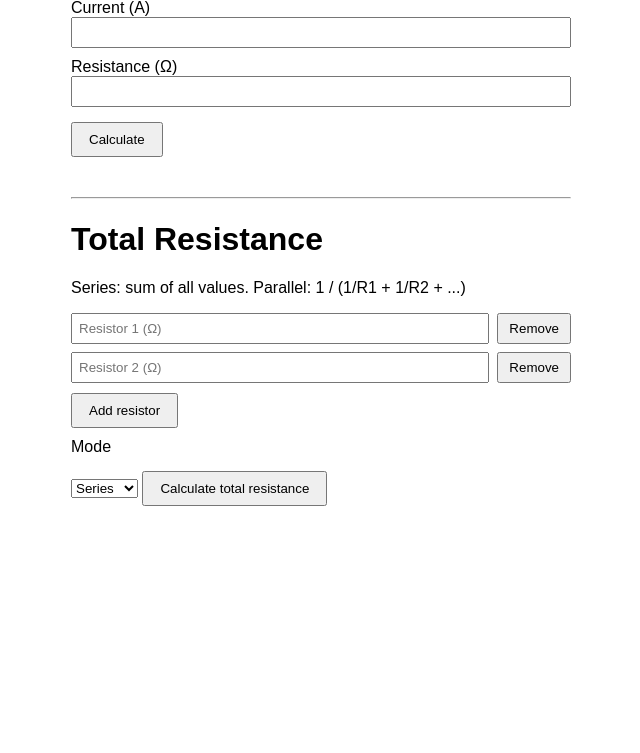
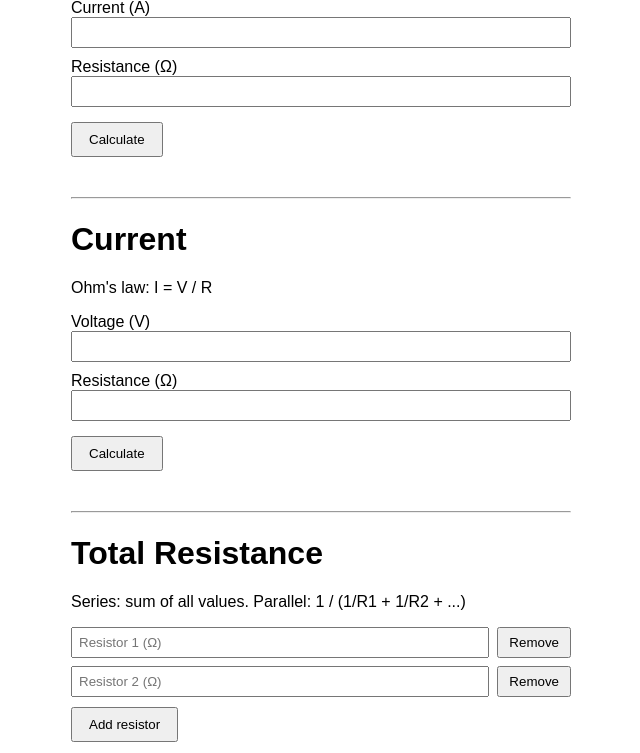
Before and after one commit to th3father/VOLTAGE-CALCULATOR, a Flask app: page / in a window 1280 px wide. Shown: the part 133-886 px from the top of the page, without its empty margins (319-959 px from the left). Before the commit the page ends 639 px from the top, so only its background shows below. Run offline with Flask 3, Linux system fonts and the light colour scheme.

Commit message:
Add current calculator using Ohm's law
Adds calculate_current() with validation for zero/negative resistance
and non-numeric input, a /current web route, and a Current section on
the web page, mirroring the existing voltage calculator's style.

Co-Authored-By: Claude Sonnet 5 <noreply@anthropic.com>

```diff
--- a/app.py
+++ b/app.py
@@ -2,7 +2,7 @@
 
 from flask import Flask, jsonify, render_template, request
 
-from voltage import calculate_total_resistance, calculate_voltage, _parse_number
+from voltage import calculate_current, calculate_total_resistance, calculate_voltage, _parse_number
 
 app = Flask(__name__)
 
@@ -45,6 +45,43 @@ def index():
         resistance_input=resistance_input,
         chart_currents=chart_currents,
         chart_voltages=chart_voltages,
+        current_calc_result=None,
+        current_calc_error=None,
+        current_calc_voltage_input="",
+        current_calc_resistance_input="",
+    )
+
+
+@app.route("/current", methods=["GET", "POST"])
+def current_route():
+    current_calc_result = None
+    current_calc_error = None
+    current_calc_voltage_input = ""
+    current_calc_resistance_input = ""
+
+    if request.method == "POST":
+        current_calc_voltage_input = request.form.get("voltage", "")
+        current_calc_resistance_input = request.form.get("resistance", "")
+        try:
+            voltage = _parse_number(current_calc_voltage_input, "Voltage")
+            resistance = _parse_number(current_calc_resistance_input, "Resistance")
+            current_value = calculate_current(voltage, resistance)
+            current_calc_result = f"{current_value:g}"
+        except ValueError as exc:
+            current_calc_error = str(exc)
+
+    return render_template(
+        "index.html",
+        result=None,
+        error=None,
+        current_input="",
+        resistance_input="",
+        chart_currents=[],
+        chart_voltages=[],
+        current_calc_result=current_calc_result,
+        current_calc_error=current_calc_error,
+        current_calc_voltage_input=current_calc_voltage_input,
+        current_calc_resistance_input=current_calc_resistance_input,
     )
 
 
--- a/templates/index.html
+++ b/templates/index.html
@@ -67,6 +67,29 @@
         }
       });
     </script>
+  {% endif %}
+
+  <hr>
+
+  <h1>Current</h1>
+  <p>Ohm's law: I = V / R</p>
+
+  <form method="post" action="/current">
+    <label for="current_voltage">Voltage (V)</label>
+    <input type="text" id="current_voltage" name="voltage" value="{{ current_calc_voltage_input }}" required>
+
+    <label for="current_resistance">Resistance (&Omega;)</label>
+    <input type="text" id="current_resistance" name="resistance" value="{{ current_calc_resistance_input }}" required>
+
+    <button type="submit">Calculate</button>
+  </form>
+
+  {% if current_calc_result is not none %}
+    <p class="result">Current: {{ current_calc_result }} A</p>
+  {% endif %}
+
+  {% if current_calc_error %}
+    <p class="error">Error: {{ current_calc_error }}</p>
   {% endif %}
 
   <hr>
```
Also changed, not shown: test_app.py (+50 -0 lines), test_voltage.py (+32 -1 lines), voltage.py (+12 -0 lines), README.md.
